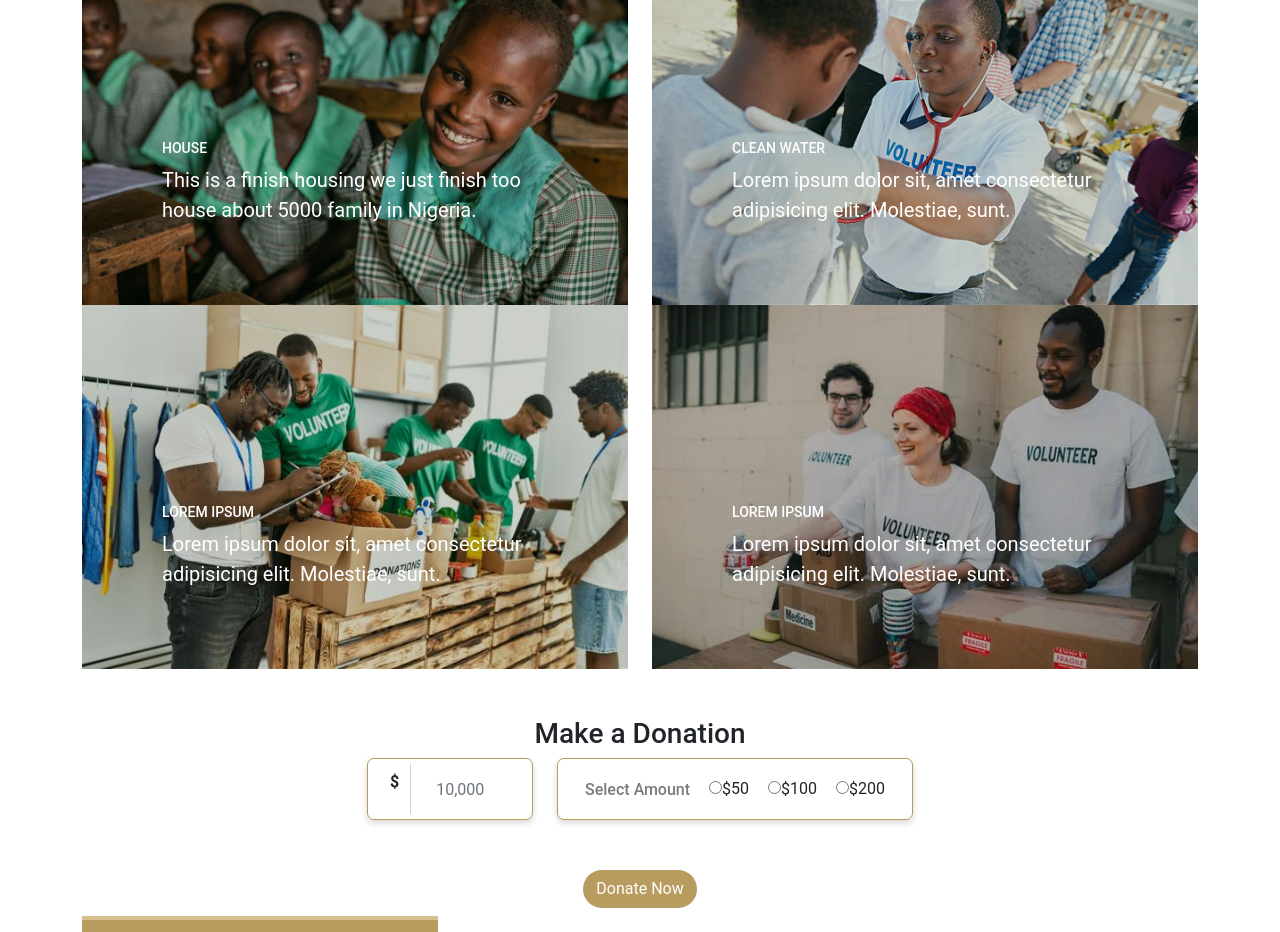
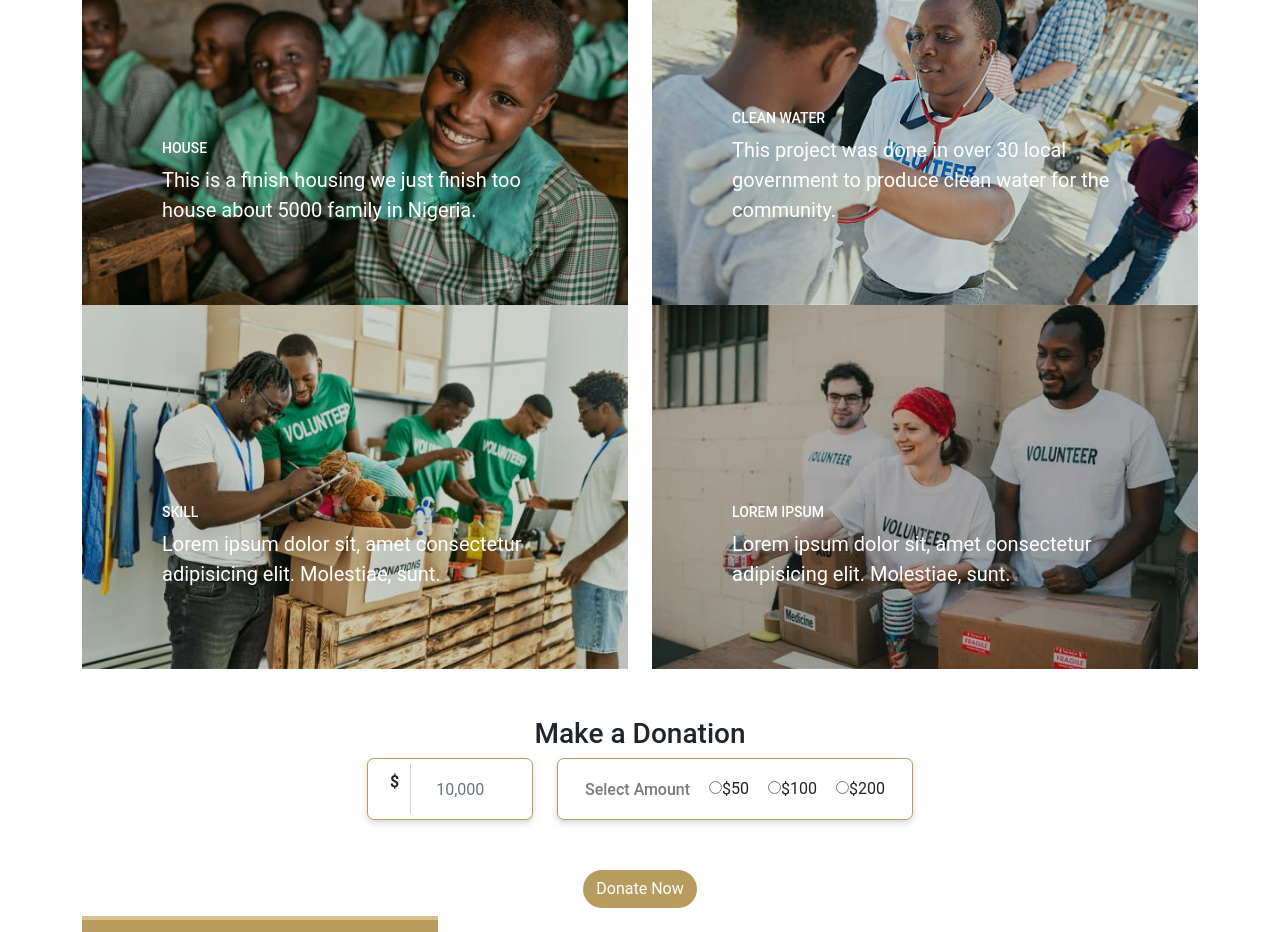
Before and after one commit to zeredogo/krypto-zone-charity, a React (Create React App) app: page / in a window 1280 px wide. Shown: the part 4340-5272 px from the top of the page. Built offline with nearby package versions, Linux system fonts and the light colour scheme.

Commit message:
updating commit

```diff
--- a/src/component/FinishedProject.jsx
+++ b/src/component/FinishedProject.jsx
@@ -69,8 +69,9 @@ const FinishedProject = () => {
                   <span className="des">
                     <h2>Clean Water</h2>
                     <p className="mb-0">
-                      Lorem ipsum dolor sit, amet consectetur
-                      adipisicing elit. Molestiae, sunt.
+                      This project was done in over 30 local
+                      government to produce clean water for
+                      the community.
                     </p>
                   </span>
                 </span>
@@ -82,7 +83,7 @@ const FinishedProject = () => {
               <a className="project-item" href="">
                 <span className="text">
                   <span className="des">
-                    <h2>Lorem Ipsum</h2>
+                    <h2>Skill</h2>
                     <p className="mb-0">
                       Lorem ipsum dolor sit, amet consectetur
                       adipisicing elit. Molestiae, sunt.
```
